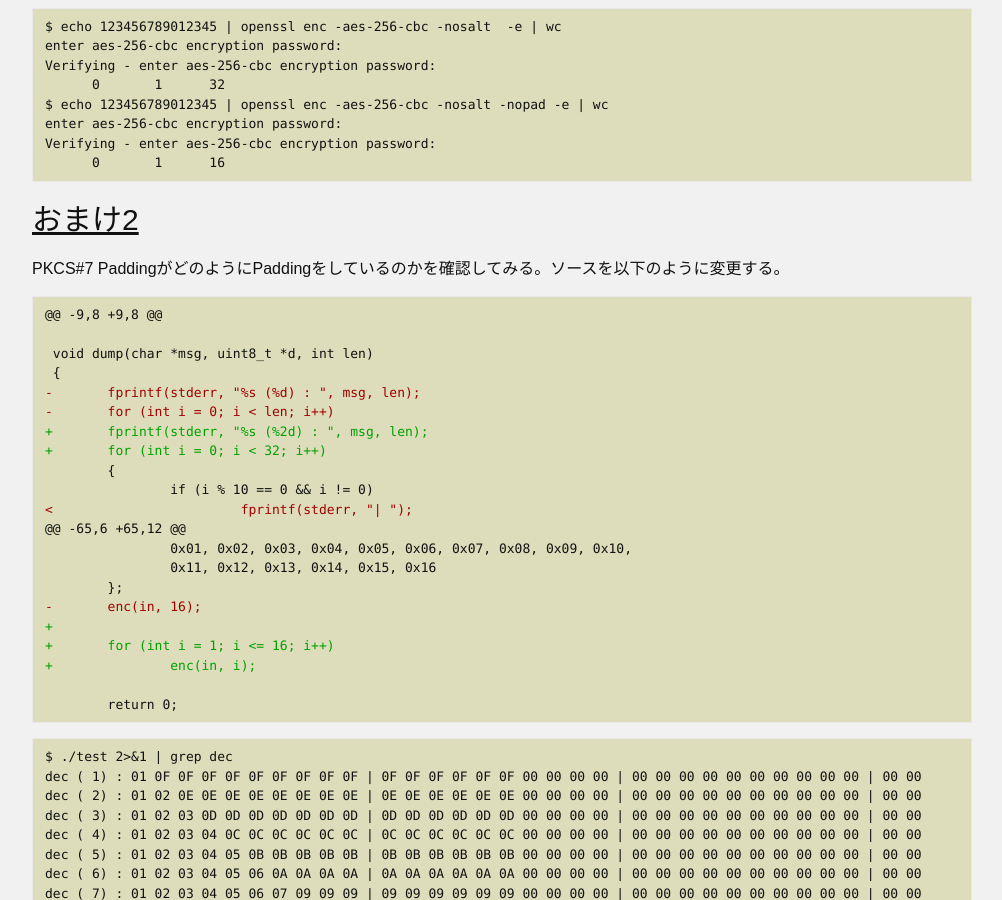
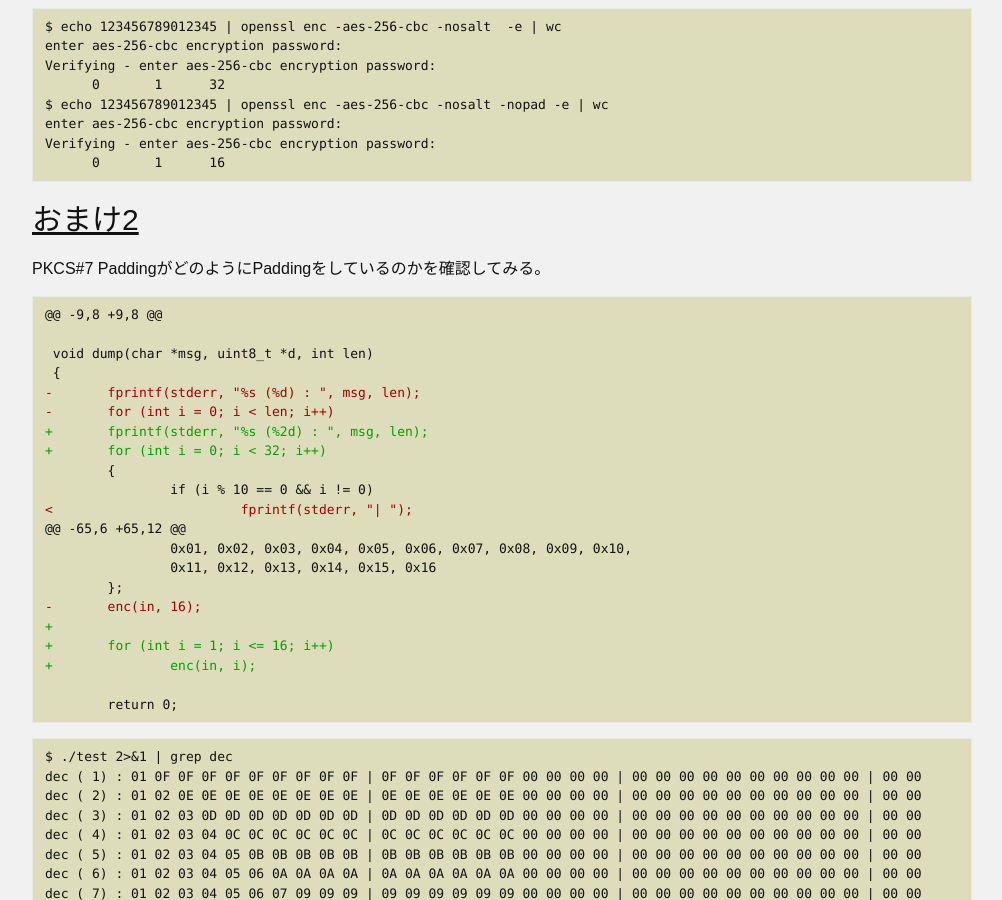
Before and after one commit to MasahikoSawada/masahikosawada.github.io, a Jekyll site: the page built from _posts/2020-02-10-OpenSSL-Padding.md, in a window 1280 px wide and 900 px high, scrolled down 3416 px. Shown: the whole window, without its empty margins (138-1140 px from the left). Built offline with Jekyll 4.4.1, drawn with Linux system fonts in a browser that asks for light colours; comment, search, counter and statistics services are not loaded.

Commit message:
Post: improved padding post.

````diff
--- a/_posts/2020-02-10-OpenSSL-Padding.md
+++ b/_posts/2020-02-10-OpenSSL-Padding.md
@@ -167,7 +167,7 @@ Verifying - enter aes-256-cbc encryption password:
 
 # おまけ2
 
-PKCS#7 PaddingがどのようにPaddingをしているのかを確認してみる。ソースを以下のように変更する。
+PKCS#7 PaddingがどのようにPaddingをしているのかを確認してみる。
 
 ```diff
 @@ -9,8 +9,8 @@
````
